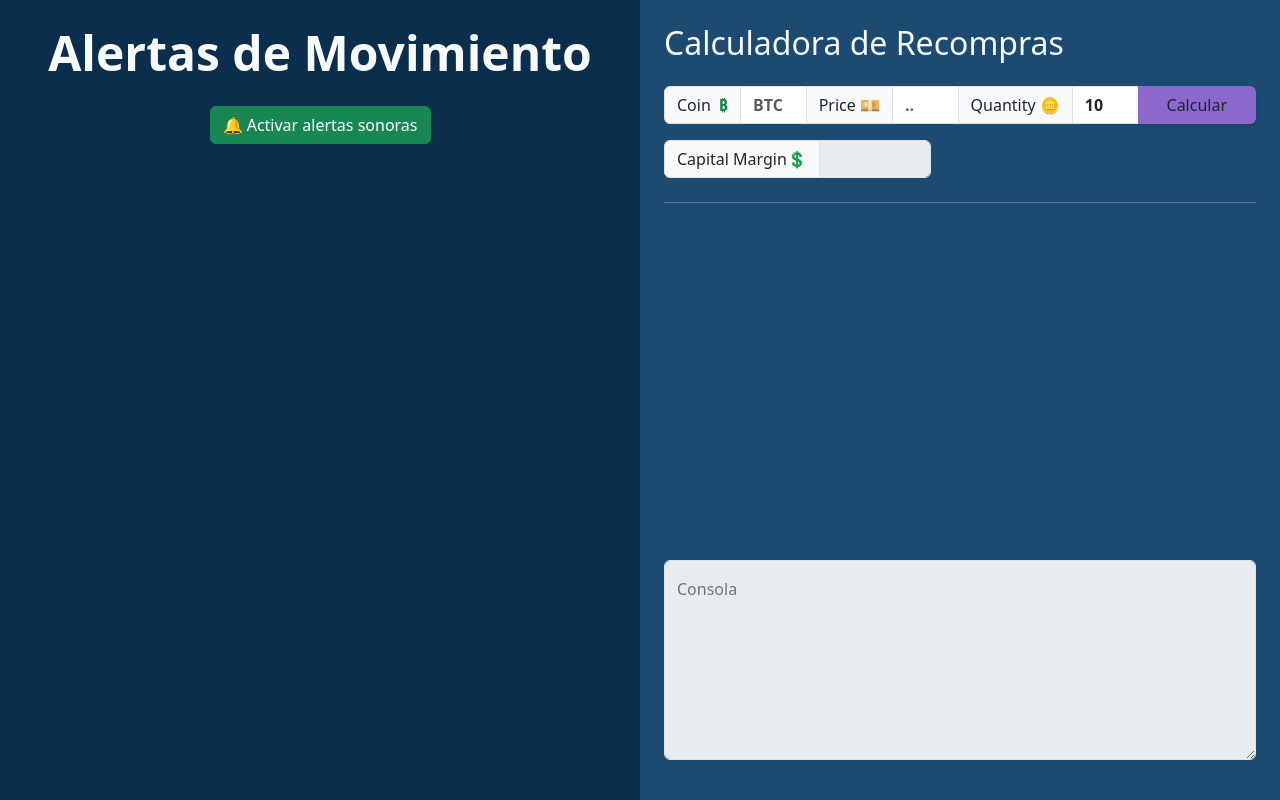
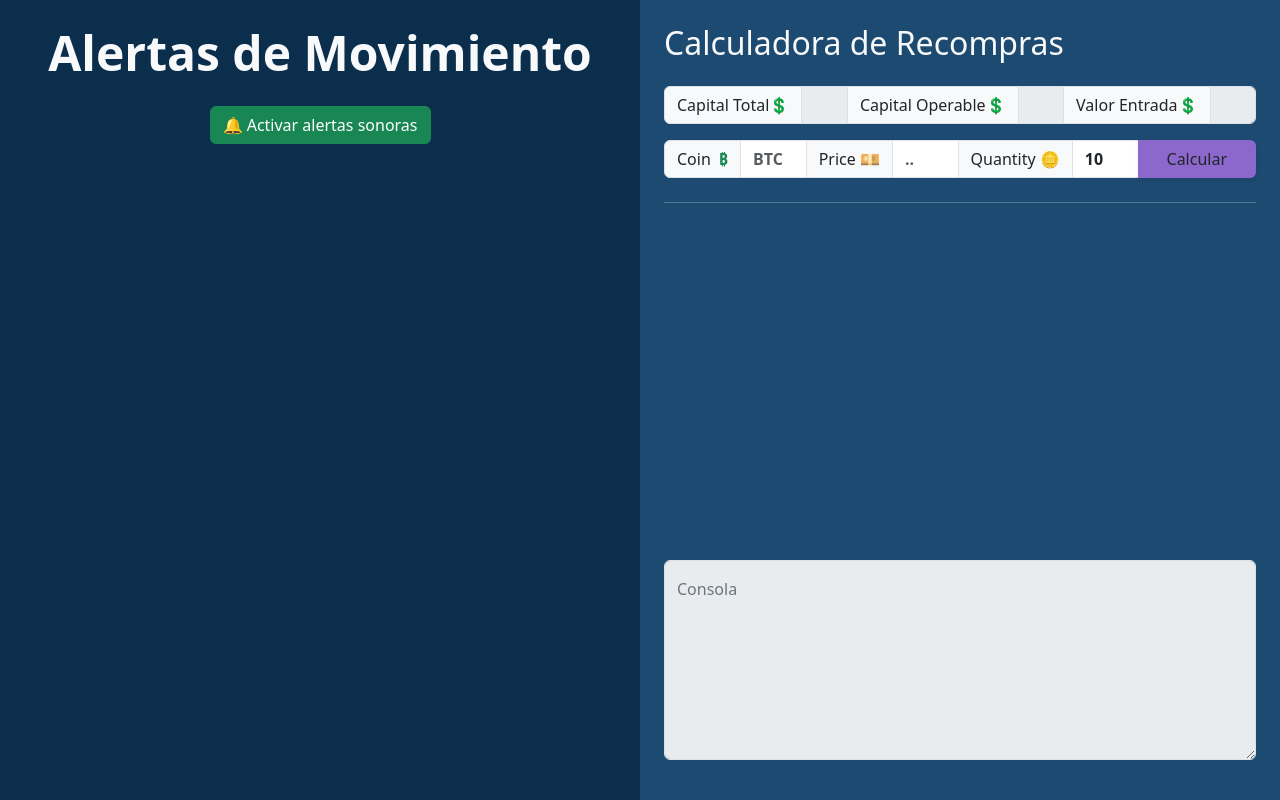
Before and after one commit to estebanluciano/GafasWeb, a Flask app: page / in a window 1280 px wide. Run offline with Flask 3, Linux system fonts and the light colour scheme; some libraries are stand-ins or nearby versions.

Commit message:
Balance Quatity Value Entry + Auto Start

```diff
--- a/app.py
+++ b/app.py
@@ -3,6 +3,7 @@ from flask_socketio import SocketIO
 from movement_alerts import obtener_datos
 from automatic_stop_loss import colocar_orden_SL
 import os
+import webbrowser
 # import threading
 
 app = Flask(__name__)
@@ -47,4 +48,5 @@ if __name__ == '__main__':
     # En lugar de crear tu propio threading.Thread, usá el helper de SocketIO para tareas en background, que se integra mejor con el loop:
     if os.environ.get("WERKZEUG_RUN_MAIN") == "true":
         socketio.start_background_task(emitir_alertas)
+    webbrowser.open('http://127.0.0.1:5000')
     socketio.run(app, debug=True)
--- a/static/js/main.js
+++ b/static/js/main.js
@@ -43,8 +43,10 @@ function copiarTick(headerElement) {
     const lastPrice = headerElement.dataset.lastprice;
     const tickerInput = document.getElementById("Ticker");
     const balanceInput = document.getElementById("Capital");
+    const operableInput = document.getElementById("CapitalOperable");
+    const valueInput = document.getElementById("EntryValue");
     const lastPriceInput = document.getElementById("LastPrice");
-    const valueInput = document.getElementById("Value");
+    const quantityInput = document.getElementById("Quantity");
     if (tickerInput) {
         tickerInput.value = tick.slice(0, -4); // Elimina el último "USDT" del ticker
         tickerInput.focus();
@@ -60,12 +62,14 @@ function copiarTick(headerElement) {
             });
     }
     if (balanceInput) {
-        balanceInput.value = balance;
+        balanceInput.value = parseFloat(balance).toFixed(4);
+        operableInput.value = (parseFloat(balance) / 2 ).toFixed(4); // Asignamos la mitad del balance al operable
+        valueInput.value = (parseFloat(balance) / 2 * 0.1).toFixed(2); // Asignamos el 10% del balance operable al valor de entrada
     }
-    if (valueInput) {
+    if (quantityInput) {
         // Del balance, calculamos cantidad de monedas de entrada del 1% a 10x
-        valueInput.value = Math.floor(parseFloat(balance) * 0.10 / lastPrice);
-        valueInput.focus();
+        quantityInput.value = Math.floor(parseFloat(balance) / 2 * 0.1 / lastPrice);
+        quantityInput.focus();
     }
     if (lastPriceInput) {
         lastPriceInput.value = lastPrice;
--- a/templates/index.html
+++ b/templates/index.html
@@ -48,18 +48,23 @@
                     <h2 class="mb-4 fw-light">Calculadora de Recompras</h2>
                     <!-- Botón para agregar nuevas tarjetas -->
                     <div class="input-group mb-3">
+                        <span class="input-group-text">Capital Total💲</span>
+                        <input type="text" id="Capital" class="form-control input-coin" placeholder="" aria-label="Capital" disabled="disabled">
+                        <span class="input-group-text">Capital Operable💲</span>
+                        <input type="text" id="CapitalOperable" class="form-control input-coin" placeholder="" aria-label="Capital Operable" disabled="disabled">
+                        <span class="input-group-text">Valor Entrada💲</span>
+                        <input type="text" id="EntryValue" class="form-control input-coin" placeholder="" aria-label="Valor de Entrada" disabled="disabled">
+                    </div>
+                    <div class="input-group mb-4">
                         <span class="input-group-text">Coin <span class="text-success ms-2 fw-bolder">₿</span></span>
                         <input type="text" id="Ticker" class="form-control input-coin" placeholder="BTC" aria-label="Coin">
                         <span class="input-group-text">Price 💴</span>
                         <input type="text" id="LastPrice" class="form-control input-coin" placeholder=".." aria-label="Last Price" value="">
                         <span class="input-group-text">Quantity 🪙</span>
-                        <input type="text" id="Value" class="form-control input-coin" placeholder=".." aria-label="Value" value="10">
+                        <input type="text" id="Quantity" class="form-control input-coin" placeholder=".." aria-label="Quantity" value="10">
                         <button class="btn shadow-sm btn-recompras" onclick="agregarTarjetaRecompras()">Calcular</button>
                     </div>
-                    <div class="input-group mb-4">
-                        <span class="input-group-text">Capital Margin💲</span>
-                        <input type="text" id="Capital" class="form-control input-coin" placeholder="" aria-label="Capital" disabled="disabled">
-                    </div>
+
                     <hr>
 
                     <!-- Contenedor para las tarjetas dinámicas -->
```
